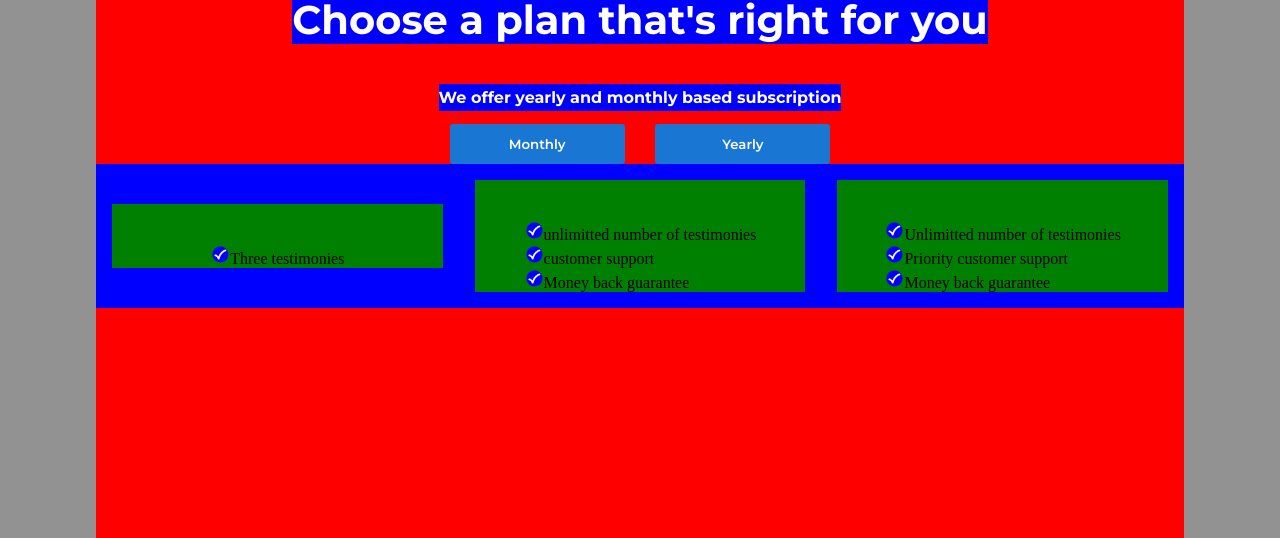
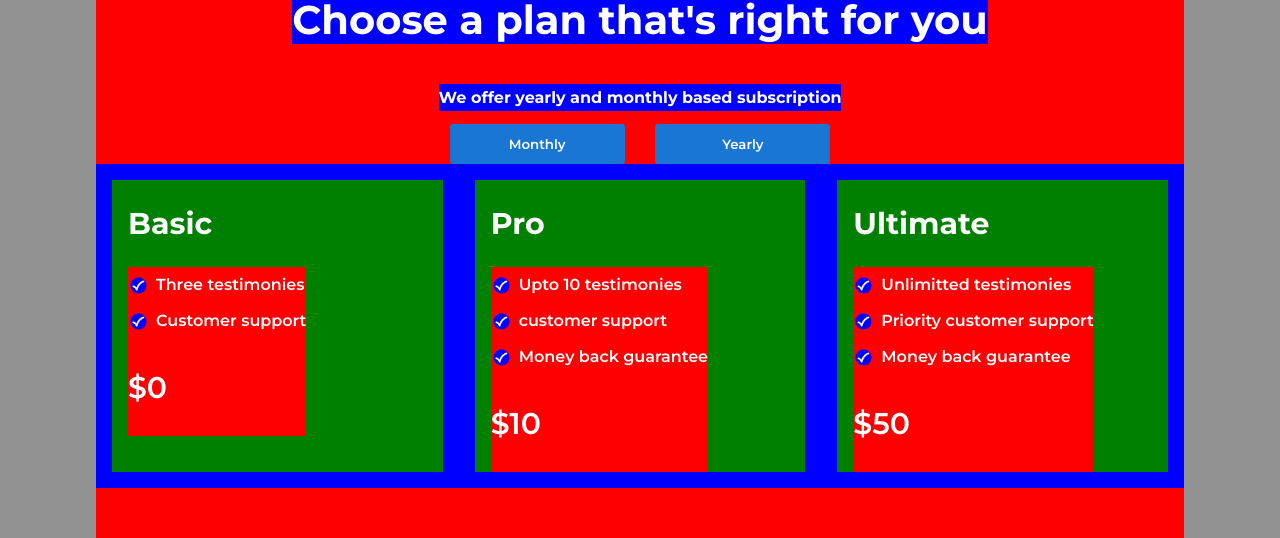
Before and after one commit to imhilla/testimonials, a React (Create React App) app: page / in a window 1280 px wide. Shown: the part 1568-2106 px from the top of the page. Built offline with nearby package versions, Linux system fonts and the light colour scheme.

Commit message:
map prices and add styling

```diff
--- a/src/Components/HomeComponents/Plan.js
+++ b/src/Components/HomeComponents/Plan.js
@@ -5,20 +5,20 @@ import PlanD from '../PlanComponent/PlanD';
 export default function Plan() {
   const [plan, setPlan] = useState('monthly')
 
-  const desc1 = ['Three testimonies', ]
-  const desc2 = ['unlimitted number of testimonies', 'customer support', 'Money back guarantee']
-  const desc3 = ['Unlimitted number of testimonies', 'Priority customer support', 'Money back guarantee']
+  const desc1 = ['Three testimonies', 'Customer support']
+  const desc2 = ['Upto 10 testimonies', 'customer support', 'Money back guarantee']
+  const desc3 = ['Unlimitted testimonies', 'Priority customer support', 'Money back guarantee']
 
   const planComponent = plan === 'monthly' ? (
     <div className={styles.toggleContainer}>
-      <PlanD description={desc1} />
-      <PlanD description={desc2} />
-      <PlanD description={desc3} />
+      <PlanD description={desc1} title={'Basic'} price={'$0'} />
+      <PlanD description={desc2} title={'Pro'} price={'$10'}  />
+      <PlanD description={desc3} title={'Ultimate'} price={'$50'}  />
     </div>) : (
       <div className={styles.toggleContainer}>
-        <PlanD description={desc1} />
-        <PlanD description={desc1} />
-        <PlanD description={desc1} />
+        <PlanD description={desc1} title={'Basic'} price={'$0'}  />
+        <PlanD description={desc2} title={'Pro'} price={'$100'}  />
+        <PlanD description={desc3} title={'Ultimate'} price={'$150'}  />
       </div>)
 
   return (
--- a/src/Components/HomeComponents/Plan.module.css
+++ b/src/Components/HomeComponents/Plan.module.css
@@ -45,8 +45,6 @@
 .toggleContainer {
   display: flex;
   flex-direction: row;
-  align-items: center;
-  justify-content: center;
   background-color: blue;
   width: 100%;
 }
--- a/src/Components/PlanComponent/PlanD.js
+++ b/src/Components/PlanComponent/PlanD.js
@@ -5,17 +5,18 @@ import tick from '../../Images/tick.png';
 export default function PlanD(props) {
   // const logo1 = props.logo;
   const title = props.title;
-  const description = props.description ? (<div>{props.description.map((data) => (
-    <div><img className={styles.tick} src={tick} alt="tick" />{data}</div>
-  ))}</div>) : (<div />)
+  const description = props.description ? (<div className={styles.wonder}>{props.description.map((data) => (
+    <div className={styles.descriptionC}>
+      <img className={styles.tick} src={tick} alt="tick" />
+      {data}
+    </div>
+  ))}<div className={styles.propPrice}>{props.price}</div></div>) : (<div />)
 
   return (
     <div className={styles.planCards}>
       {/* <h1>{logo1}</h1> */}
-      <h2>{title}</h2>
-      <div>
-        {description}
-      </div>
+      <h2 className={styles.planHeader}>{title}</h2>
+      {description}
     </div>
   )
 }
--- a/src/Components/PlanComponent/PlanD.module.css
+++ b/src/Components/PlanComponent/PlanD.module.css
@@ -2,12 +2,43 @@
   display: flex;
   flex-direction: column;
   background-color: green;
-  align-items: center;
+  align-items: flex-start;
   margin: 1em;
   width: 33.3%;
+  padding-left: 1em;
+}
+
+.planHeader {
+  color: white;
+  font-family: "Montserrat";
+  font-size: 30px;
+}
+
+.descriptionC {
+  display: flex;
+  flex-direction: row;
+  align-items: center;
+  padding: 0.5em 0;
+  color: white;
+  font-family: "Montserrat";
 }
 
 .tick {
   height: 20px;
   width: auto;
+  margin-right: 0.5em;
 }
+
+.propPrice {
+  color: white;
+  font-family: "Montserrat";
+  font-size: 30px;
+  padding: 1em 0;
+}
+
+.wonder {
+  background-color: red;
+  display: flex;
+  flex-direction: column;
+  position: relative;
+}
```
